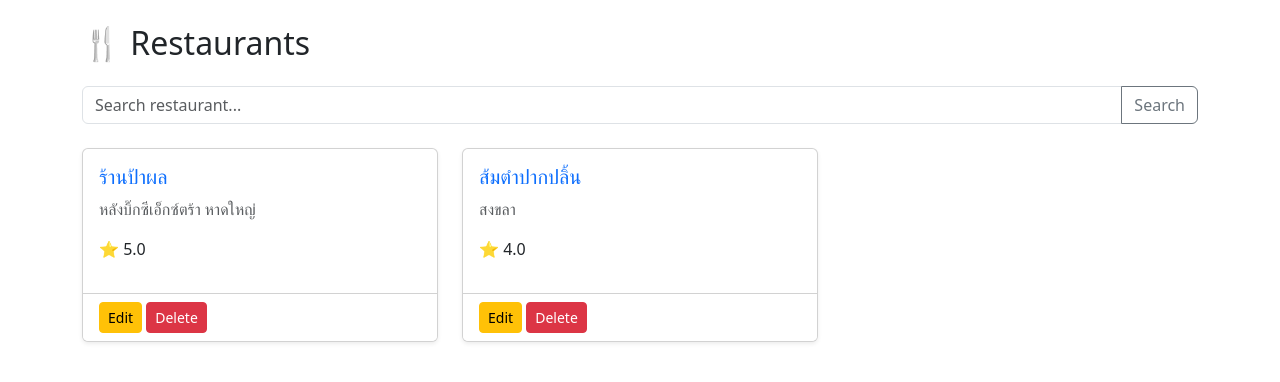
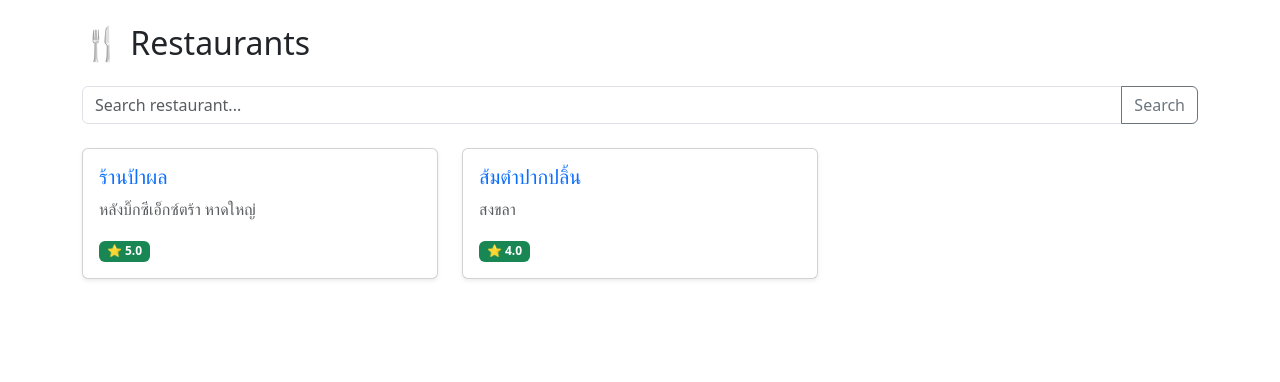
Before and after one commit to waruenat-collab/web-flask_241-152, a Flask app: page /restaurants in a window 1280 px wide. Shown: the part 56-438 px from the top of the page. Run offline with Flask 3, Linux system fonts and the light colour scheme.

Commit message:
Improve restaurants UI and hide edit/delete for guests

```diff
--- a/templates/restaurants.html
+++ b/templates/restaurants.html
@@ -3,13 +3,21 @@
 
 <h2 class="mb-4">🍴 Restaurants</h2>
 
+<!-- 🔍 Search -->
 <form method="get" class="mb-4">
     <div class="input-group">
-        <input type="text" name="q" class="form-control" placeholder="Search restaurant...">
+        <input
+            type="text"
+            name="q"
+            class="form-control"
+            placeholder="Search restaurant..."
+            value="{{ request.args.get('q','') }}"
+        >
         <button class="btn btn-outline-secondary">Search</button>
     </div>
 </form>
 
+{% if restaurants %}
 <div class="row">
 {% for r in restaurants %}
     <div class="col-md-4 mb-4">
@@ -20,30 +28,45 @@
                         {{ r.name }}
                     </a>
                 </h5>
-                <p class="card-text text-muted">{{ r.location }}</p>
+
+                <p class="card-text text-muted">
+                    {{ r.location }}
+                </p>
 
                 {% if r.avg_rating() %}
-                    <p>⭐ {{ r.avg_rating() }}</p>
+                    <span class="badge bg-success">
+                        ⭐ {{ r.avg_rating() }}
+                    </span>
                 {% else %}
-                    <p class="text-muted">No ratings yet</p>
+                    <span class="badge bg-secondary">
+                        No ratings
+                    </span>
                 {% endif %}
             </div>
 
-            <div class="card-footer bg-white">
-                <a href="/restaurants/{{ r.id }}/edit" class="btn btn-sm btn-warning">Edit</a>
+            {% if session.get("user_id") %}
+            <div class="card-footer bg-white text-end">
+                <a href="/restaurants/{{ r.id }}/edit"
+                   class="btn btn-sm btn-warning">
+                    Edit
+                </a>
 
                 <form method="post"
                       action="/restaurants/{{ r.id }}/delete"
-                      class="d-inline">
-                    <button class="btn btn-sm btn-danger"
-                            onclick="return confirm('Delete this restaurant?')">
+                      class="d-inline"
+                      onsubmit="return confirm('Delete this restaurant?')">
+                    <button class="btn btn-sm btn-danger">
                         Delete
                     </button>
                 </form>
             </div>
+            {% endif %}
         </div>
     </div>
 {% endfor %}
 </div>
+{% else %}
+<p class="text-muted">No restaurants found.</p>
+{% endif %}
 
 {% endblock %}
```
